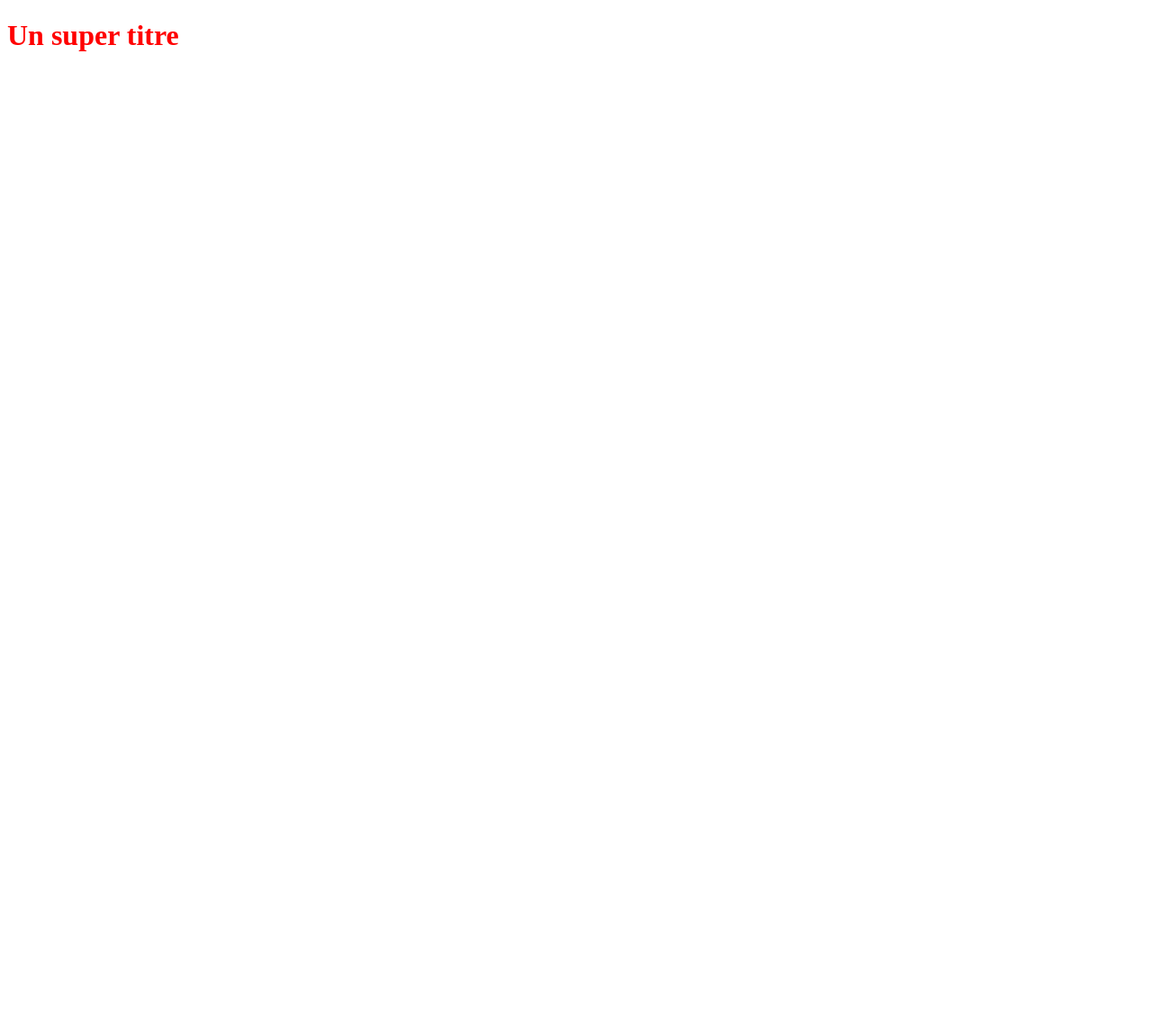
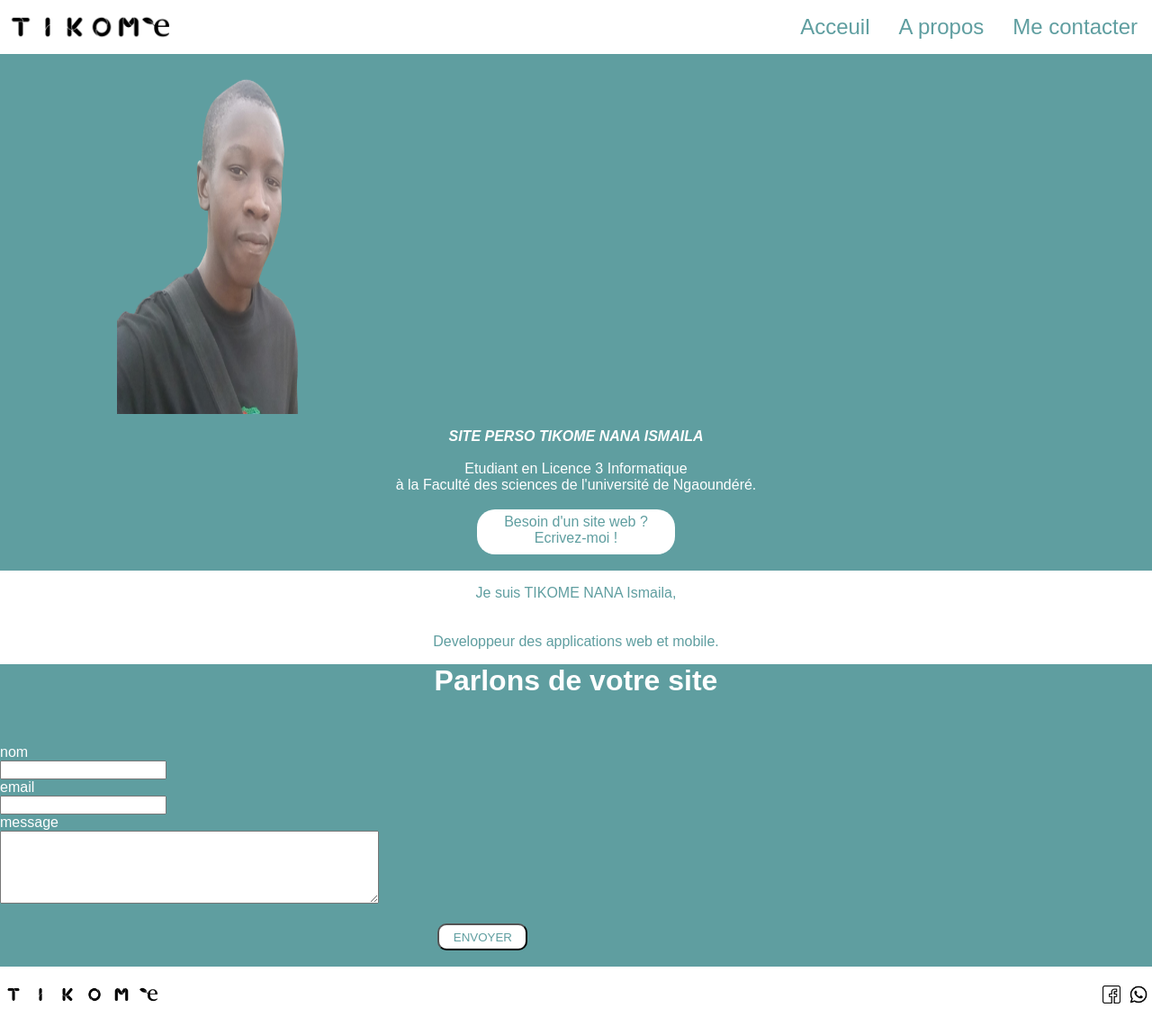
Before and after one commit to danatatikome/tikome_ismaila, a plain HTML site: page index.html in a window 1280 px wide. Shown: the whole page at 90% size. Before the commit the page ends 800 px from the top, so only its background shows below. Drawn offline with Linux system fonts and the light colour scheme.

Commit message:
Update index.html

```diff
--- a/index.html
+++ b/index.html
@@ -1,12 +1,78 @@
 <!DOCTYPE html>
 <html lang="fr">
     <head>
-        <title></title>
-        <meta charset="utf-8">
-        <link rel="stylesheet" type="text/css" href="style.css">
+        <meta charset="utf-8"/>
+        <title>Site Personnel de Tikome Nana ismaila</title>
+        <link rel="stylesheet" href="Site_Perso_Tikome.css"/>
+        <script src="script.js" defer></script>
     </head>
 
     <body>
-        <h1>Un super titre</h1>
+        <nav class="navbar">
+            <div class="brand-title"><img src="T.png" align="center"/><img src="I.png" align="center"/><img src="K.png" align="center"/><img src="O.png" align="center"/><img src="M.png" align="center"/><img src="E.png" align="center"/></div>
+            <a href="#" class="toggle-button">
+                <span class="bar"></span>
+                <span class="bar"></span>
+                <span class="bar"></span>
+            </a>
+            <div class="navbar-links">
+                <ul>
+                    <li><a href="Site_Perso_Tikome.html">Acceuil</a></li>
+                    <li><a href="A_propos.html">A propos</a></li>
+                    <li><a href="Me_contacter.html">Me contacter</a></li>
+                </ul>
+            </div>
+        </nav>
+
+        <main>
+            <section class="s1">
+                <aside class="a1">
+                <img src="remove.png" align="center" title="une photo de moi" class="ph1"> <br>
+                <p align="center" class="description">
+                    <em><strong>SITE PERSO TIKOME NANA ISMAILA</strong></em> <br><br>
+                    Etudiant en Licence 3 Informatique <br>
+                    à la Faculté des sciences de l'université de Ngaoundéré.<br><b><br></b>
+                    <a href="#projet" class="projet"><span class="c1">Besoin d'un site web ? Ecrivez-moi !</span></a><br>
+                </p>
+                </aside>
+            </section>
+
+            <section class="s2">
+                <p align="center">
+                    Je suis TIKOME NANA Ismaila, <br><br><br>
+                    Developpeur des applications web et mobile.<br>
+
+                </p>
+            </section>
+
+            <section class="s3">
+                <p align="center" id="projet">
+                    <strong>Parlons de votre site </strong><br><br><br>
+                </p>
+
+                <form action=" " method="post" id="form">
+                        <label for="nom">nom</label><br>
+                        <input type="text" id="nom" name="nom"><br>
+                        <label for="email">email</label><br>
+                        <input type="email" id="email" name="email"><br>
+                        <label for="message">message</label><br>
+                        <textarea name="message" cols="50" rows="05"></textarea><br><br>
+                        <input type="submit" value="ENVOYER" class="submit" name="submit">
+                </form><br>
+
+                <script src="Notifier.js"></script>
+            </section>
+
+            <footer class="s4">
+
+                <p class="fin2" align="right">
+                    <span class="fin">
+                        <img src="T.png" align="left"/><img src="I.png" align="left"/><img src="K.png" align="left"/><img src="O.png" align="left"/><img src="M.png" align="left"/><img src="E.png" align="left"/>
+                    </span>
+
+                    <a href="https://www.facebook.com/nana.tikome"><img src="logo_facebook.png"/></a><a href="wa.me/+237654413499"><img src="logo_whatsApp.png"/></a>
+                </p>
+            </footer>
+        </main>
     </body>
 </html>
```
